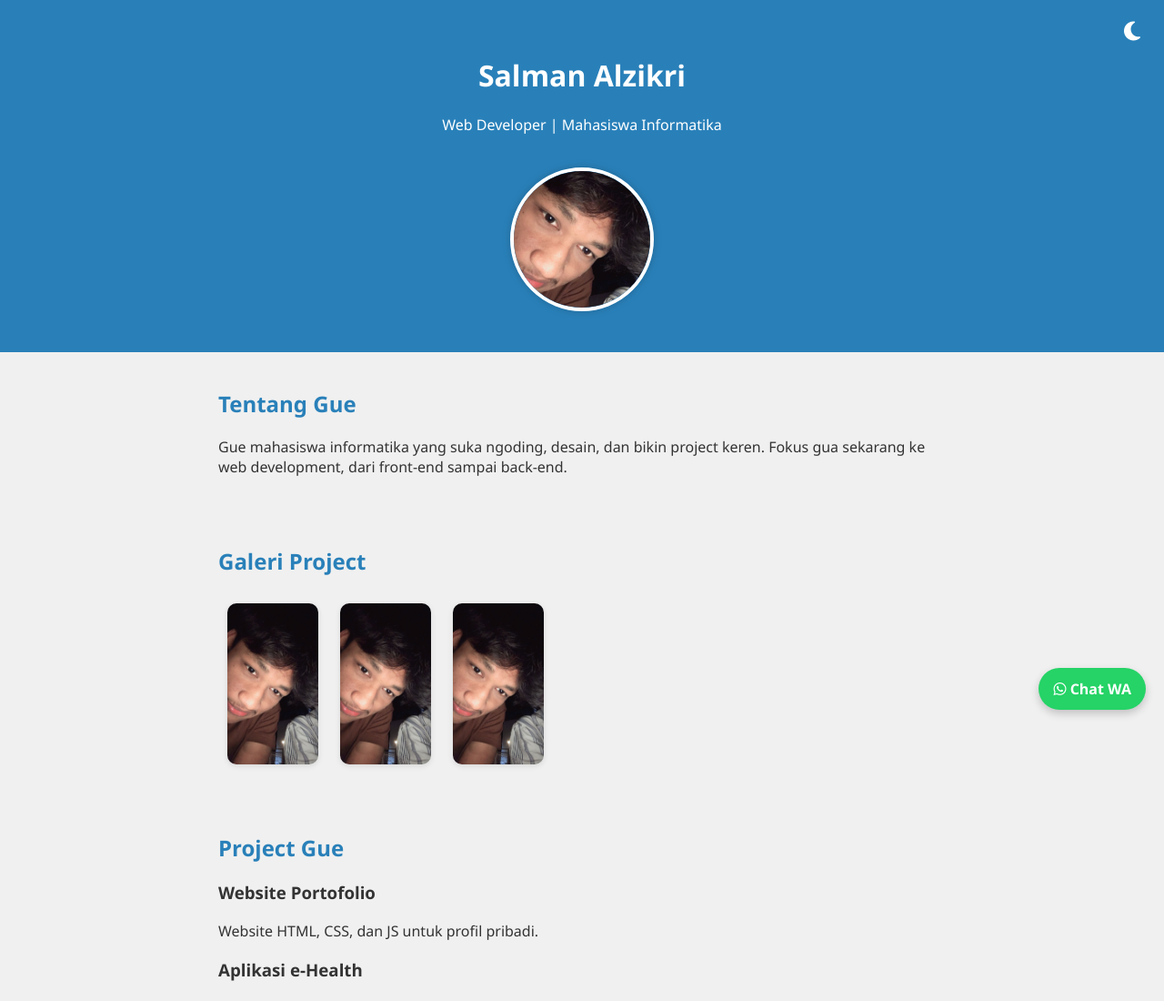
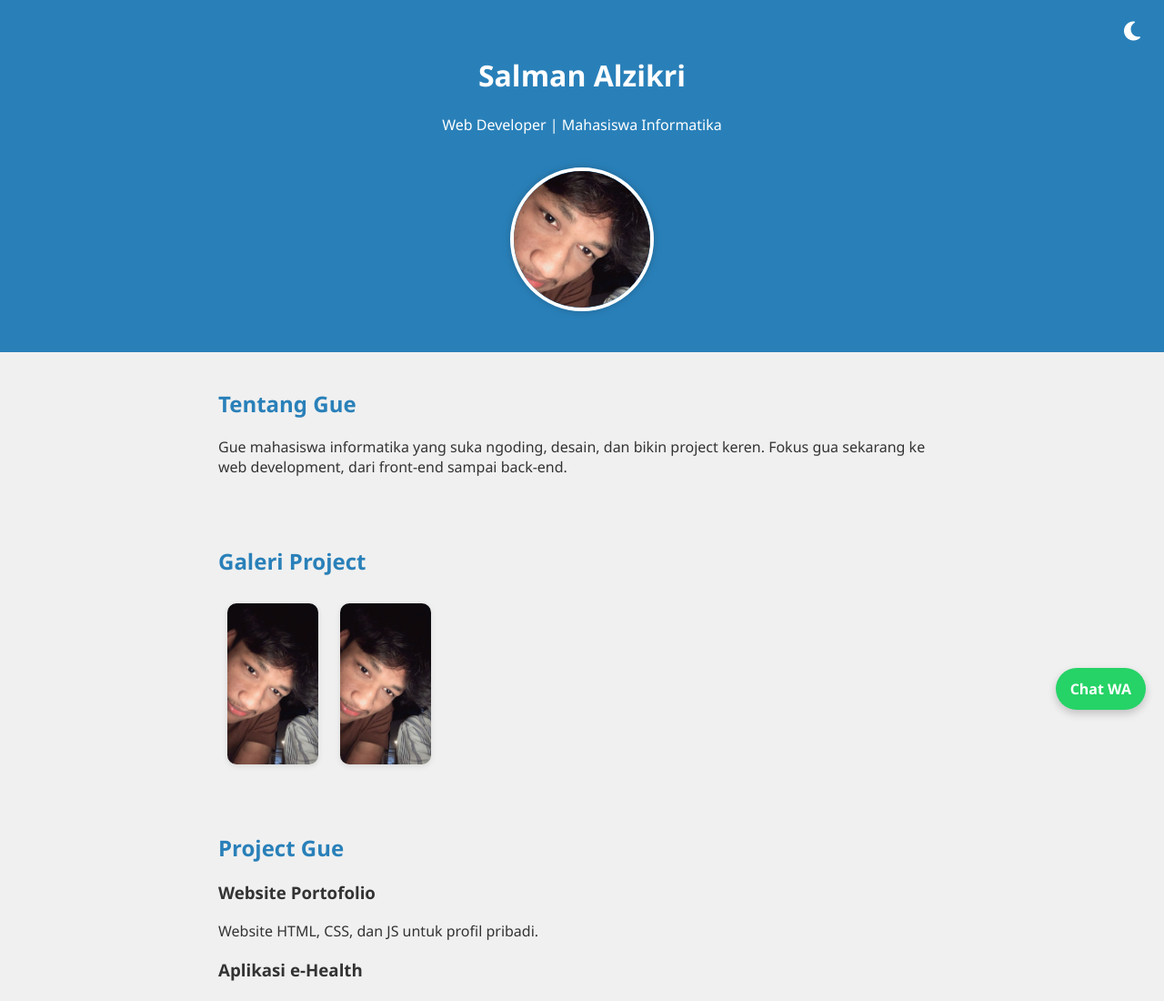
Before and after one commit to salmanalzikri/profil-gue, a plain HTML site: page index.html in a window 1280 px wide. Shown: the top 1100 px of the page at 91% size. Drawn offline with nearby package versions, Linux system fonts and the light colour scheme.

Commit message:
Add files via upload

```diff
--- a/index.html
+++ b/index.html
@@ -142,11 +142,10 @@
 
   <section class="container" data-aos="fade-up">
     <h2>Galeri Project</h2>
-    <div class="gallery">
-      <img src="salman.jpg" alt="Project 1">
-      <img src="salman.jpg" alt="Project 2">
-      <img src="salman.jpg" alt="Project 3">
-    </div>
+<div class="gallery">
+  <img src="salman.jpg" alt="Project 1">
+  <img src="salman.jpg" alt="Project 2">
+</div>
   </section>
 
   <section class="container" data-aos="fade-up">
@@ -184,21 +183,14 @@
   </footer>
 
   <!-- Tombol WhatsApp -->
-  <a href="https://wa.me/6283180051179" target="_blank" style="
-    position: fixed;
-    bottom: 20px;
-    right: 20px;
-    background-color: #25D366;
-    color: white;
-    padding: 12px 16px;
-    border-radius: 50px;
-    text-decoration: none;
-    font-weight: bold;
-    box-shadow: 0 4px 10px rgba(0,0,0,0.2);
-    z-index: 9999;
-  ">
-    <i class="fab fa-whatsapp"></i> Chat WA
-  </a>
+<a href="https://wa.me/6283180051179" target="_blank"
+  style="position: fixed; bottom: 20px; right: 20px;
+         background-color: #25D366; color: white;
+         padding: 12px 16px; border-radius: 50px;
+         text-decoration: none; font-weight: bold;
+         box-shadow: 0 4px 10px rgba(0,0,0,0.2); z-index: 9999;">
+  Chat WA
+</a>
 
   <script src="https://cdn.jsdelivr.net/npm/aos@2.3.4/dist/aos.js"></script>
   <script>
```
